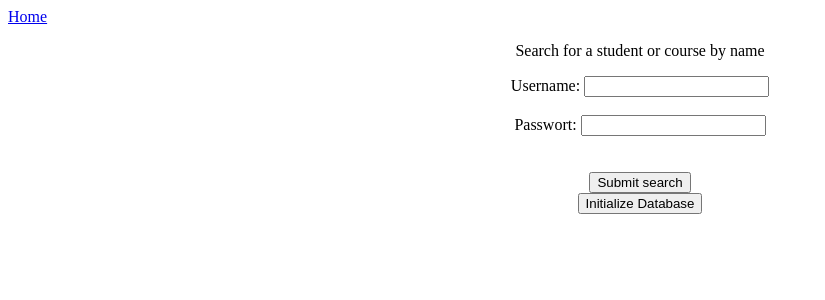
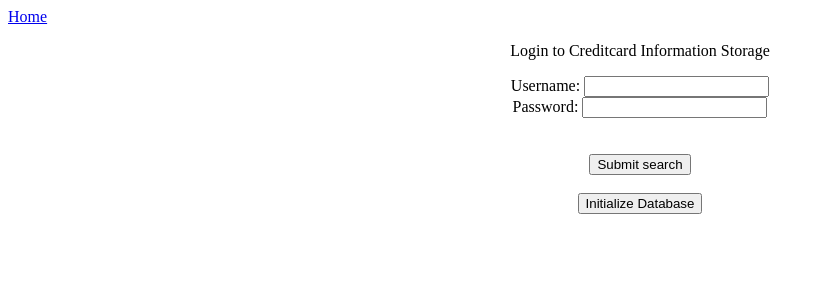
Before and after one commit to l3eniy/SQLinjectshowcase, a Flask app: page / in a window 1280 px wide. Shown: the top 300 px of the page, without its empty margins (0-825 px from the left). Run offline with Flask 2, Linux system fonts and the light colour scheme.

Commit message:
mal sehen

```diff
--- a/app.py
+++ b/app.py
@@ -24,11 +24,11 @@ def query():
     if request.method == 'GET':
         return render_template('query.html')
     if request.method == 'POST':
-        search_term = request.form.get('username', '')
-        # table = request.form.get('table_select', '')
+        username = request.form.get('username', '')
+        password = request.form.get('password', '')
         with DatabaseHelper() as database:
-            # statement = 'SELECT * FROM {0} WHERE name LIKE "%{1}%";'.format(table, search_term)
-            statement = 'SELECT * FROM creditcard WHERE name LIKE "%{0}%";'.format(search_term)
+            # statement = 'SELECT * FROM {0} WHERE name LIKE "%{1}%";'.format(table, username)
+            statement = 'SELECT * FROM creditcard WHERE name LIKE "%{0}%";'.format(username)
             database.insert(statement)
             results = database.select(statement)
             retval = list()
@@ -37,22 +37,5 @@ def query():
             return '<br>'.join(retval)
 
 
-# @app.route('/query-s/', methods=['GET', 'POST'])
-# def query_safe():
-#     """Runs a parameterized query against the database"""
-#     if request.method == 'GET':
-#         return render_template('query-s.html')
-#     if request.method == 'POST':
-#         search_term = '%' + request.form.get('search_term', '') + '%'
-#         table = request.form.get('table_select', '')
-#         with DatabaseHelper() as database:
-#             statement = 'SELECT * FROM {0} WHERE name LIKE ?;'.format(table)
-#             results = database.select_safe(statement, (search_term,))
-#             retval = list()
-#             for result in results:
-#                 retval.append(str(result))
-#             return '<br>'.join(retval)
-
-
 if __name__ == '__main__':
     app.run()
--- a/templates/index.html
+++ b/templates/index.html
@@ -8,23 +8,19 @@
     <a href="/">Home</a>
     <div style="text-align: center">
         <div style="display: inline-block">
-            <p>Search for a student or course by name</p>
+            <p>Login to Creditcard Information Storage</p>
             <form method="post">
                 <div>
                     <label>Username: <input type="text" name="username"/></label>
                 </div>
-                <br>
                 <div>
-                    <label>Passwort: <input type="text" name="password"/></label>
+                    <label>Password: <input type="text" name="password"/></label>
                 </div>
                 <br>
-                <!-- <div>
-                    <label><input type="radio" id="students" value="students" name="table_select"/>Students</label>
-                    <label><input type="radio" id="courses" value="courses" name="table_select" checked/>Courses</label>
-                </div> -->
                 <br>
                 <button type="submit">Submit search</button>
             </form>
+            <br>
             <div>
                 <a href="/initialize"><button>Initialize Database</button></a>
             </div>
```
